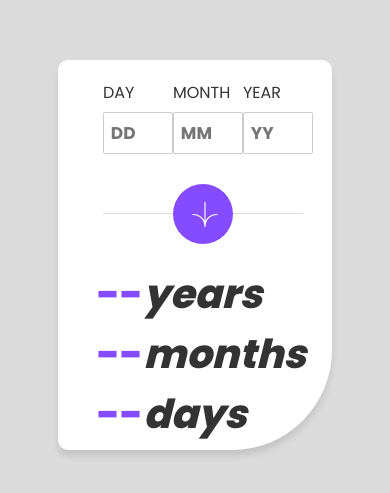
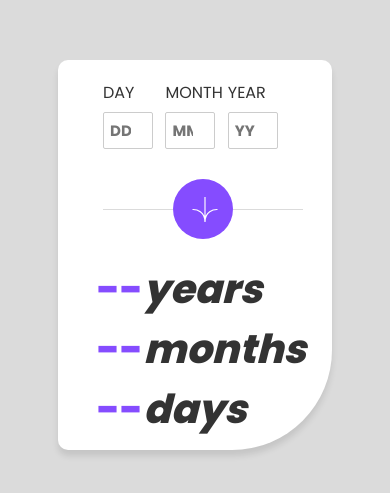
Before and after one commit to Cyntra-22/ageCalculator, a Svelte app: page / in a window 390 px wide. Shown: the part 167-660 px from the top of the page. Built offline with nearby package versions, Linux system fonts and the light colour scheme.

Commit message:
Updated the width of the input

```diff
--- a/src/Date.svelte
+++ b/src/Date.svelte
@@ -176,8 +176,8 @@
 	 @media (min-width: 300px) and (max-width: 768px ){
 
 		input{
-			width: 70px;
-			font-size: 17px;
+			width: 80%;
+			font-size: 15px;
 			margin-bottom: 30px;
     	}
 		.line{
```
